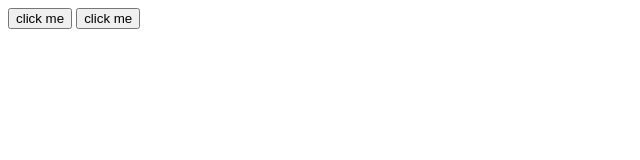
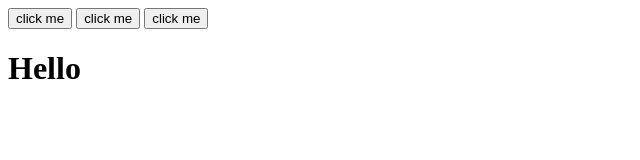
Before and after one commit to Isuru-Sandaruwan-Kumarasiri/Learning-javaScript, a plain HTML site: page index.html in a window 1280 px wide. Shown: the whole page, without its empty margins (0-640 px from the left). Drawn offline with Linux system fonts and the light colour scheme.

Commit message:
basics_01

```diff
--- a/index.html
+++ b/index.html
@@ -6,7 +6,24 @@
     <title>Document</title>
 </head>
 <body>
+
+
     <button onclick="(console.log('hello'))">click me</button>
     <button onclick="(alert('hello'))">click me</button>
+    <button ondblclick="(alert('hello'))">click me</button>
+
+
+    <h1 id="h1_01">Subsclibe me</h1>
+
+    <script>
+        // initial running
+        console.log("initialing running ");
+
+        // access by id
+        let btn =document.getElementById("h1_01");
+        btn.innerHTML="Hello";
+    </script>
+    <script src="index.js"></script>
+
 </body>
 </html>
```
